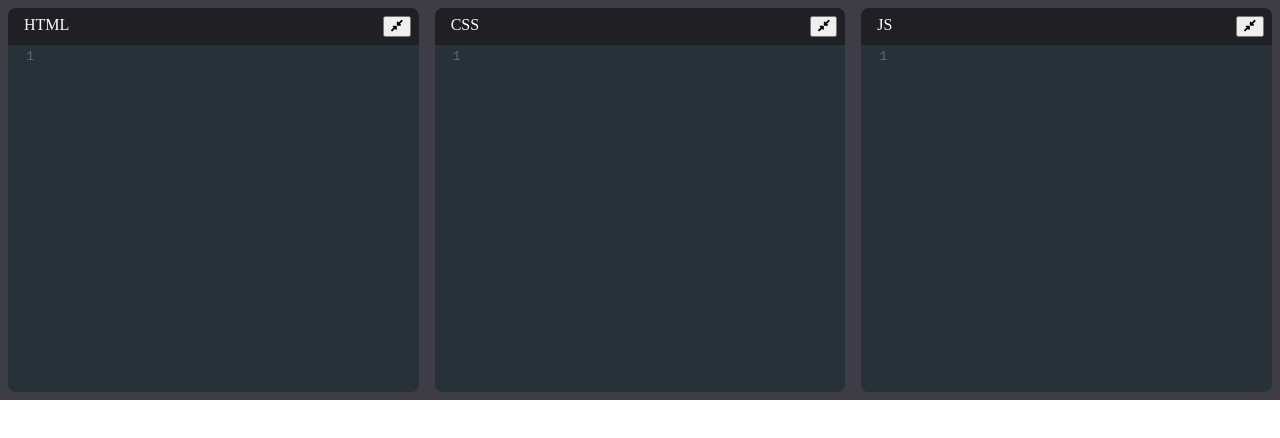
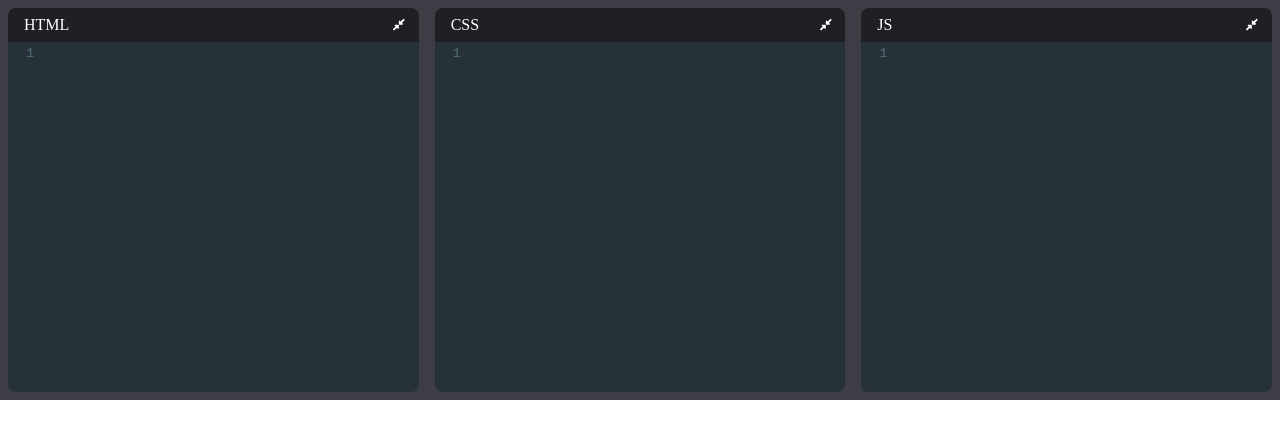
Before and after one commit to HoangTienDinh/react-codepen, a React (Create React App) app: page / in a window 1280 px wide. Shown: the top 438 px of the page. Built offline with nearby package versions, Linux system fonts and the light colour scheme.

Commit message:
add style for button

```diff
--- a/src/components/Editor.js
+++ b/src/components/Editor.js
@@ -19,7 +19,10 @@ const Editor = ({ displayName, language, value, onChange }) => {
     <div className={`editor-container ${open ? "" : "collapsed"}`}>
       <div className="editor-title">
         {displayName}
-        <button onClick={() => setOpen((prevOpen) => !prevOpen)}>
+        <button
+          className="expand-collapse-btn"
+          onClick={() => setOpen((prevOpen) => !prevOpen)}
+        >
           <FontAwesomeIcon icon={open ? faCompressAlt : faExpandAlt} />
         </button>
       </div>
--- a/src/index.css
+++ b/src/index.css
@@ -28,6 +28,14 @@ body {
   position: absolute;
 }
 
+.expand-collapse-btn {
+  margin-left: 0.5rem;
+  background: none;
+  color: white;
+  border: none;
+  cursor: pointer;
+}
+
 .editor-title {
   display: flex;
   justify-content: space-between;
```
